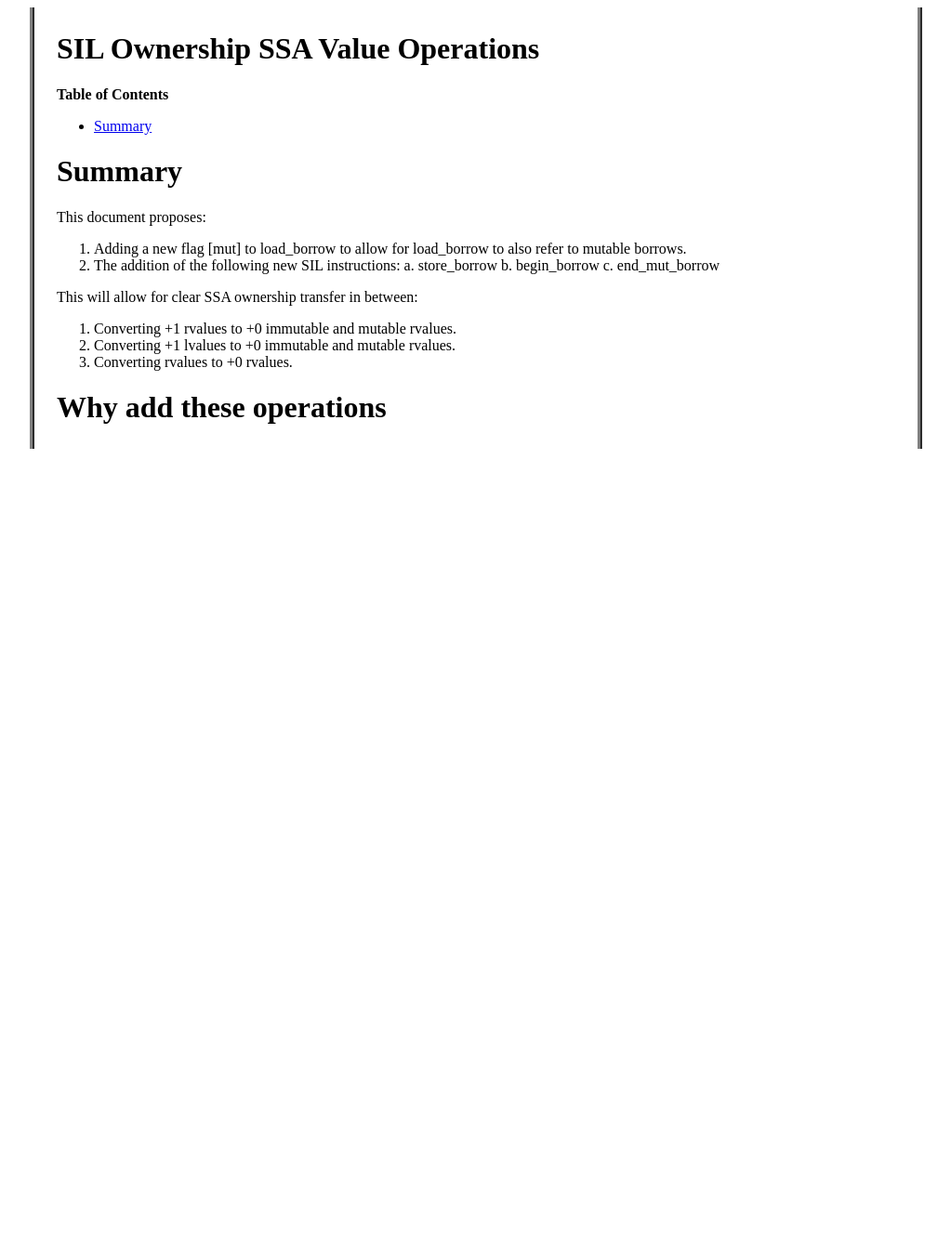
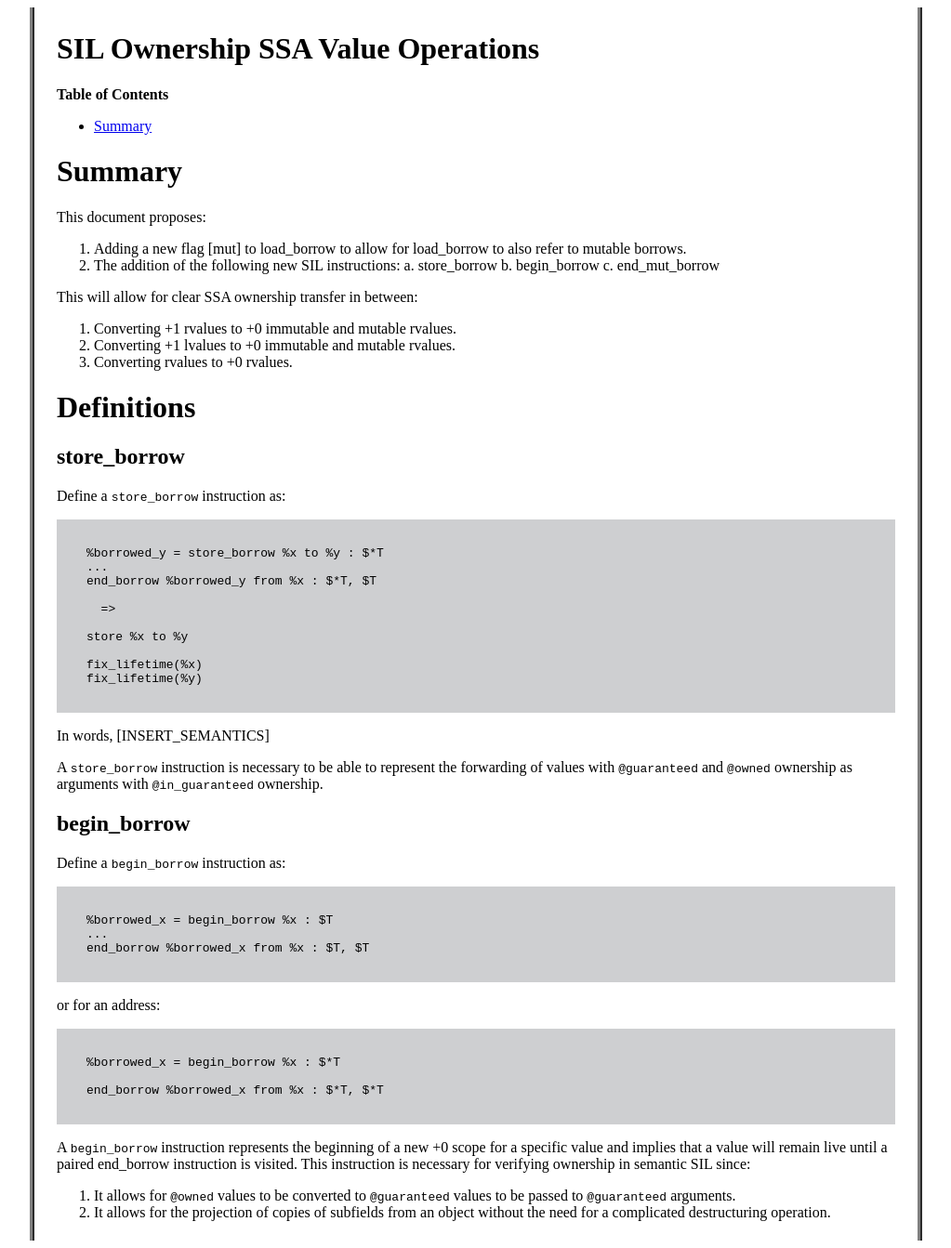
Before and after one commit to gottesmm/gottesmm.github.io, a Jekyll site: the page built from proposals/sil-ownership-value-ssa-operations.md, in a window 1280 px wide. Shown: the whole page at 93% size, without its empty margins (128-1151 px from the left). Built offline with Jekyll 4.4.1, drawn with Linux system fonts in a browser that asks for light colours; before the commit the page ends 900 px from its top, so only the background shows below that.

Commit message:
Quick writings.

```diff
--- a/proposals/sil-ownership-value-ssa-operations.md
+++ b/proposals/sil-ownership-value-ssa-operations.md
@@ -30,4 +30,49 @@ This will allow for clear SSA ownership transfer in between:
 2. Converting +1 lvalues to +0 immutable and mutable rvalues.
 3. Converting rvalues to +0 rvalues.
 
-# Why add these operations
+# Definitions
+
+## store_borrow
+
+Define a `store_borrow` instruction as:
+
+    %borrowed_y = store_borrow %x to %y : $*T
+    ...
+    end_borrow %borrowed_y from %x : $*T, $T
+
+      =>
+
+    store %x to %y
+
+    fix_lifetime(%x)
+    fix_lifetime(%y)
+
+In words, [INSERT_SEMANTICS]
+
+A `store_borrow` instruction is necessary to be able to represent the forwarding
+of values with `@guaranteed` and `@owned` ownership as arguments with
+`@in_guaranteed` ownership.
+
+## begin_borrow
+
+Define a `begin_borrow` instruction as:
+
+    %borrowed_x = begin_borrow %x : $T
+    ...
+    end_borrow %borrowed_x from %x : $T, $T
+
+or for an address:
+
+    %borrowed_x = begin_borrow %x : $*T
+
+    end_borrow %borrowed_x from %x : $*T, $*T
+
+A `begin_borrow` instruction represents the beginning of a new +0 scope
+for a specific value and implies that a value will remain live until a paired
+end_borrow instruction is visited. This instruction is necessary for verifying
+ownership in semantic SIL since:
+
+1. It allows for `@owned` values to be converted to `@guaranteed` values to be
+   passed to `@guaranteed` arguments.
+2. It allows for the projection of copies of subfields from an object without
+   the need for a complicated destructuring operation.
```
